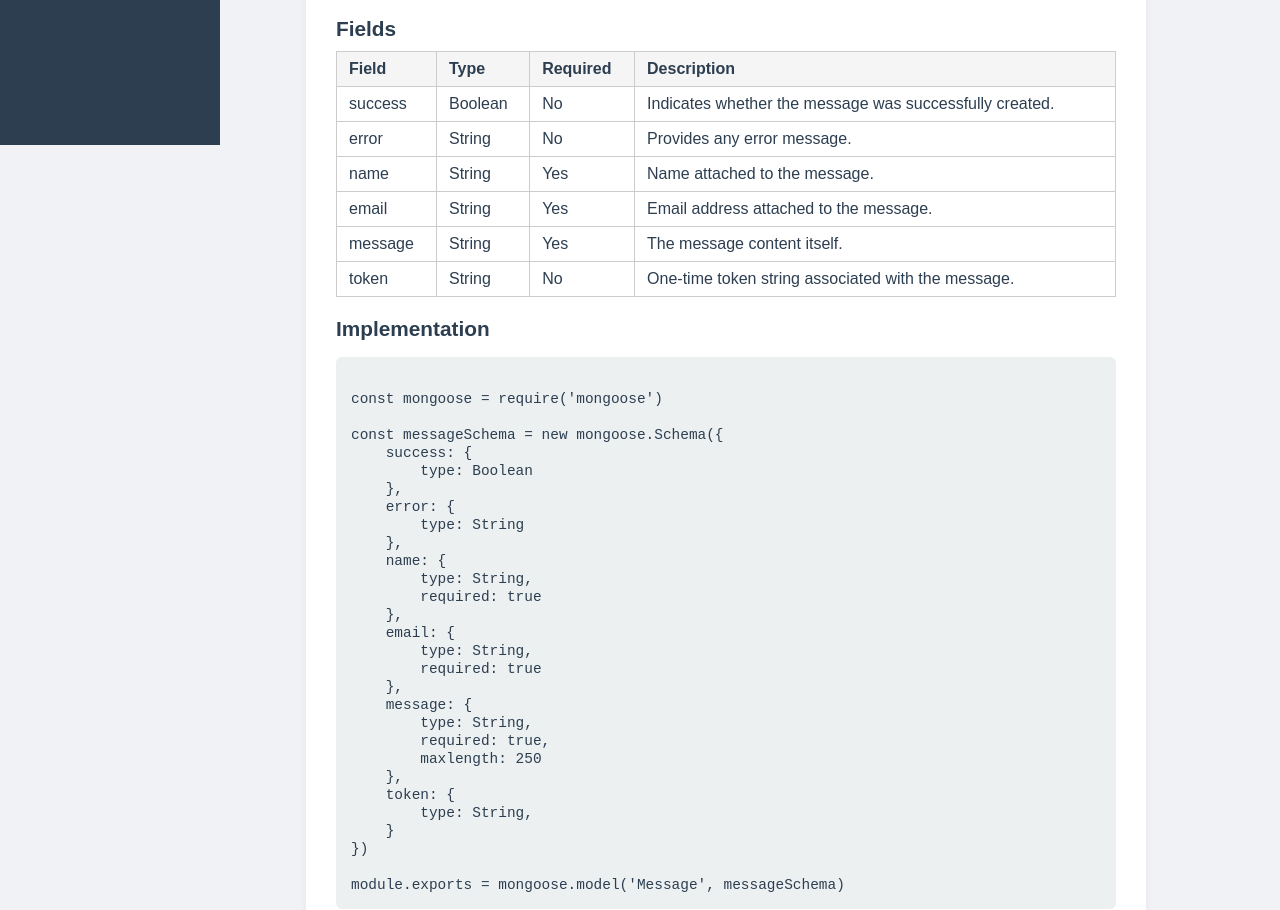
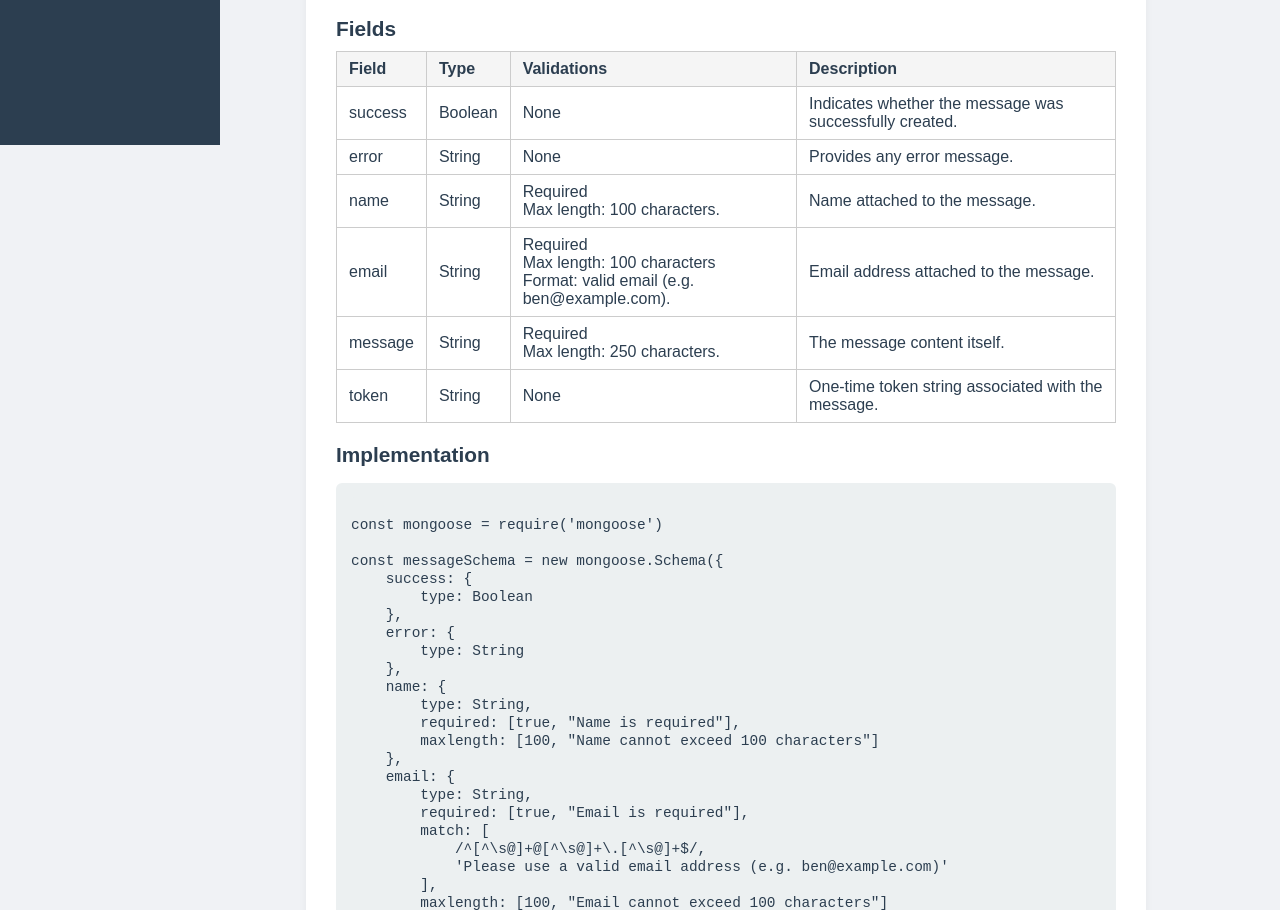
Before and after one commit to TermSpar/ICC-API-Coding-Challenge, a website: page docs/models.html in a window 1280 px wide. Shown: the part 655-1565 px from the top of the page. Drawn offline with Linux system fonts and the light colour scheme.

Commit message:
More validations and docs updates

```diff
--- a/docs/models.html
+++ b/docs/models.html
@@ -66,49 +66,52 @@
       <tr>
         <th>Field</th>
         <th>Type</th>
-        <th>Required</th>
+        <th>Validations</th>
         <th>Description</th>
       </tr>
 
       <tr>
         <td>success</td>
         <td>Boolean</td>
-        <td>No</td>
+        <td>None</td>
         <td>Indicates whether the message was successfully created.</td>
       </tr>
 
       <tr>
         <td>error</td>
         <td>String</td>
-        <td>No</td>
+        <td>None</td>
         <td>Provides any error message.</td>
       </tr>
 
       <tr>
         <td>name</td>
         <td>String</td>
-        <td>Yes</td>
+        <td>Required<br> Max length: 100 characters.</td>
         <td>Name attached to the message.</td>
       </tr>
 
       <tr>
         <td>email</td>
         <td>String</td>
-        <td>Yes</td>
+        <td>Required<br>
+        Max length: 100 characters<br>
+        Format: valid email (e.g. ben@example.com).</td>
         <td>Email address attached to the message.</td>
       </tr>
 
       <tr>
         <td>message</td>
         <td>String</td>
-        <td>Yes</td>
+        <td>Required<br>
+        Max length: 250 characters.</td>
         <td>The message content itself.</td>
       </tr>
 
       <tr>
         <td>token</td>
         <td>String</td>
-        <td>No</td>
+        <td>None</td>
         <td>One-time token string associated with the message.</td>
       </tr>
 
@@ -128,16 +131,22 @@ const messageSchema = new mongoose.Schema({
     },
     name: {
         type: String,
-        required: true
+        required: [true, "Name is required"],
+        maxlength: [100, "Name cannot exceed 100 characters"]
     },
     email: {
         type: String,
-        required: true
+        required: [true, "Email is required"],
+        match: [
+            /^[^\s@]+@[^\s@]+\.[^\s@]+$/,
+            'Please use a valid email address (e.g. ben@example.com)'
+        ],
+        maxlength: [100, "Email cannot exceed 100 characters"]
     },
     message: {
         type: String,
-        required: true,
-        maxlength: 250
+        required: [true, "Message is required"],
+        maxlength: [250, "Message cannot exceed 250 characters"]
     },
     token: {
         type: String,
--- a/server.js
+++ b/server.js
@@ -32,7 +32,7 @@ app.use(express.json())
 const messageRouter = require('./src/routes/message')
 app.use('/message', messageRouter)
 
-// Catch 404 exception
+// Catch 404 exception (for bad routes)
 app.use((req, res) => {
   res.status(404).json({
     success: false,
```
Also changed, not shown: docs/server.html (+9 -0 lines), src/models/messageModel.js (+10 -4 lines).
